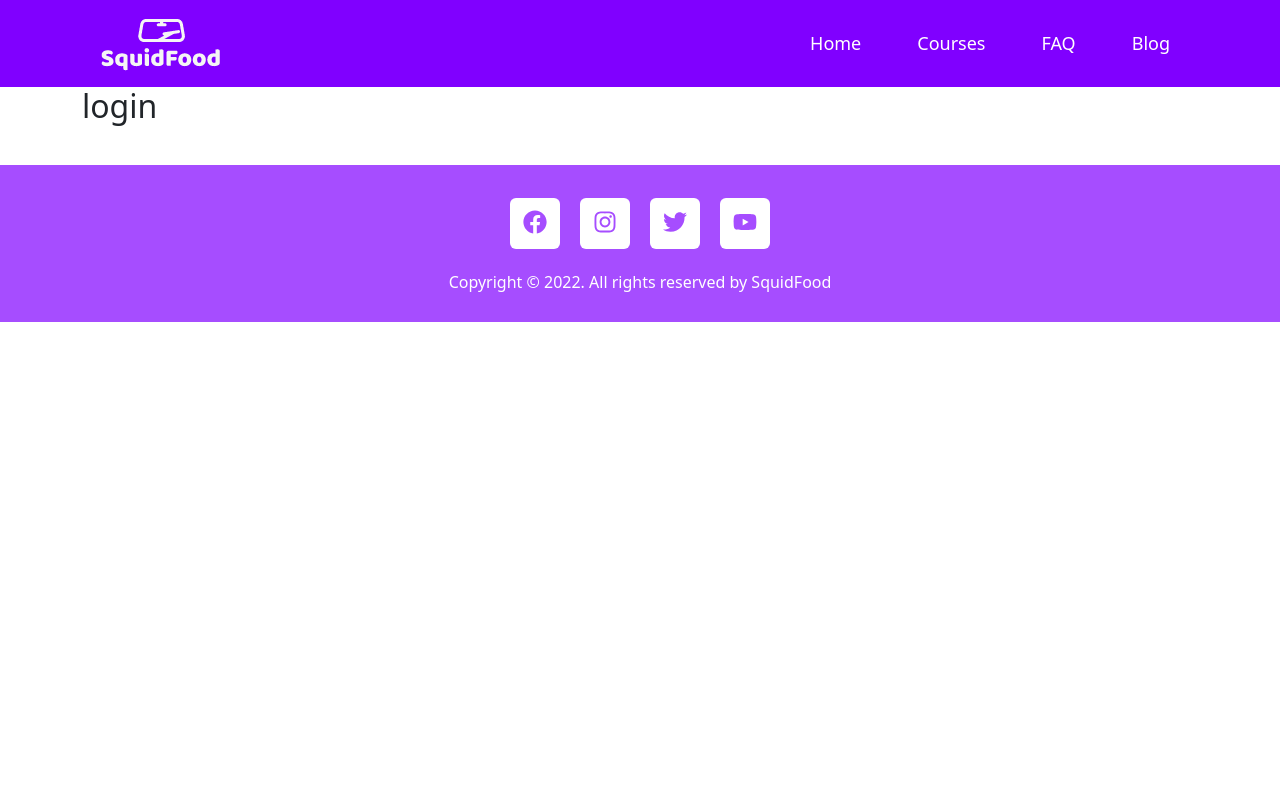
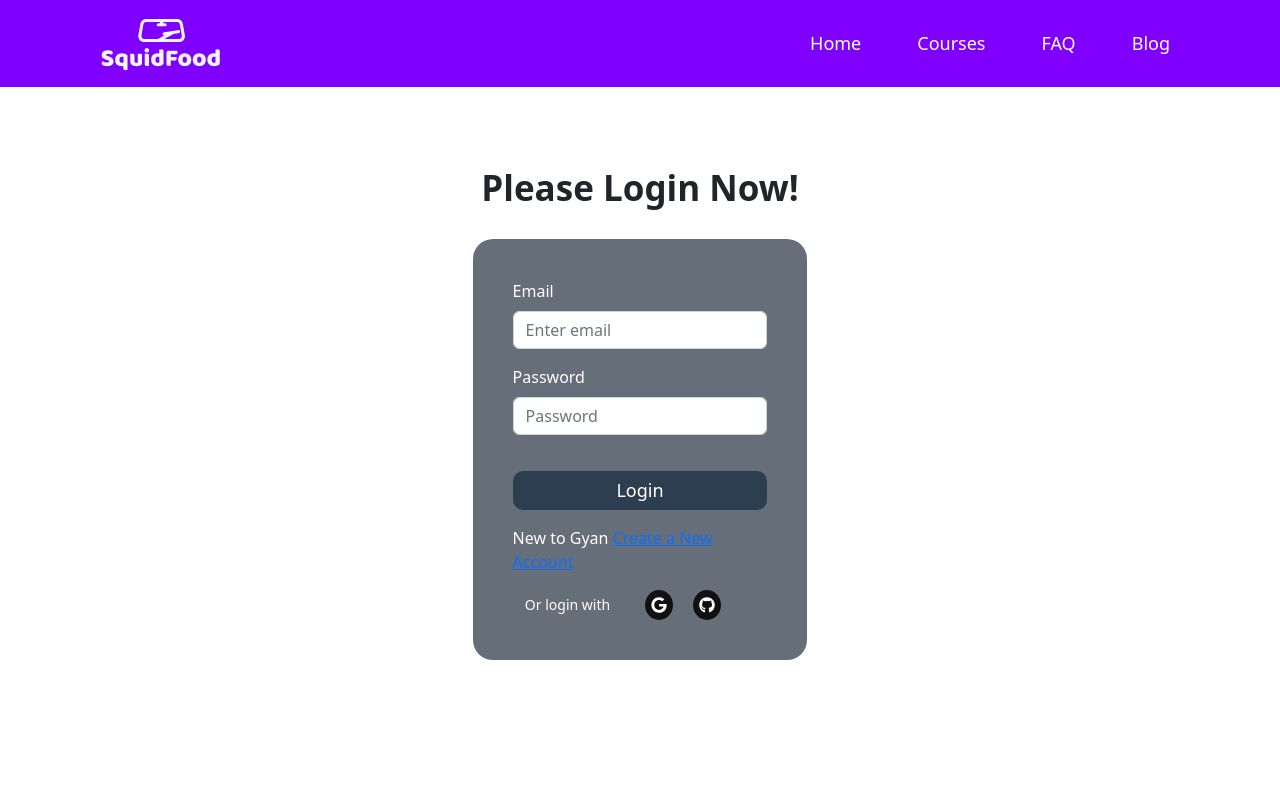
Before and after one commit to mushfik16381/review-client-side, a React (Create React App) app: page /login in a window 1280 px wide. Shown: the top 800 px of the page. Built offline with nearby package versions, Linux system fonts and the light colour scheme; no server answers.

Commit message:
authentication added

```diff
--- a/package.json
+++ b/package.json
@@ -7,6 +7,7 @@
     "@testing-library/react": "^13.4.0",
     "@testing-library/user-event": "^13.5.0",
     "bootstrap": "^5.2.2",
+    "firebase": "^9.13.0",
     "react": "^18.2.0",
     "react-bootstrap": "^2.6.0",
     "react-dom": "^18.2.0",
--- /dev/null
+++ b/src/Context/UserContext.js
@@ -0,0 +1,53 @@
+import React, { createContext } from 'react';
+import {createUserWithEmailAndPassword, getAuth, onAuthStateChanged, signInWithEmailAndPassword, signInWithPopup, signOut} from 'firebase/auth';
+import { useState } from 'react';
+import app from '../Firebase/Firebase.config';
+import { useEffect } from 'react';
+
+export const AuthContext = createContext();
+const auth = getAuth(app);
+
+const UserContext = ({children}) => {
+    const [user, setUser] = useState(null);
+    const [loading, setLoading] = useState(true);
+
+    const createUser = (email, password) => {
+        setLoading(true);
+        return createUserWithEmailAndPassword(auth, email, password);
+    }
+
+    const signIn = (email, password) => {
+        setLoading(true);
+        return signInWithEmailAndPassword(auth, email, password);
+    }
+
+    const logOut = () => {
+        setLoading(true);
+        return signOut(auth);
+    }
+
+    useEffect(() => {
+        const unSubscribe = onAuthStateChanged(auth, currentUser => {
+            console.log(currentUser);
+            setUser(currentUser);
+            setLoading(false)
+        })
+
+        return () => unSubscribe()
+
+    },[])
+
+    const providerLogin = (Provider) => {
+        return signInWithPopup(auth, Provider);
+    }
+
+
+    const authInfo = {user, loading, providerLogin, createUser, signIn, logOut}
+    return (
+        <AuthContext.Provider value={authInfo}>
+            {children}
+        </AuthContext.Provider>
+    );
+};
+
+export default UserContext;
--- /dev/null
+++ b/src/Firebase/Firebase.config.js
@@ -0,0 +1,18 @@
+// Import the functions you need from the SDKs you need
+import { initializeApp } from "firebase/app";
+// TODO: Add SDKs for Firebase products that you want to use
+// https://firebase.google.com/docs/web/setup#available-libraries
+
+// Your web app's Firebase configuration
+const firebaseConfig = {
+    apiKey: process.env.REACT_APP_apiKey,
+    authDomain: process.env.REACT_APP_authDomain,
+    projectId: process.env.REACT_APP_projectId,
+    storageBucket: process.env.REACT_APP_storageBucket,
+    messagingSenderId: process.env.REACT_APP_messagingSenderId,
+    appId: process.env.REACT_APP_appId,
+};
+
+// Initialize Firebase
+const app = initializeApp(firebaseConfig);
+export default app;
--- a/src/Pages/Login/Login.css
+++ b/src/Pages/Login/Login.css
@@ -0,0 +1,68 @@
+.login-container{
+    height: 100vh;
+    margin-top: 80px;
+    width: 30%;
+}
+.login-container .text{
+    text-align: center;
+    margin-bottom: 30px;
+    font-size: 35px;
+    font-weight: 600;
+}
+.login-container form{
+    background: #656e79;
+    padding: 40px;
+    border-radius: 20px;
+}
+.form-label{
+    color: #fff;
+}
+.login{
+    width: 100%;
+    padding: 6px 14px;
+    border: none;
+    border-radius: 10px;
+    font-size: 18px;
+    font-weight: 500;
+    background: #2d3e50;
+    color: #fff;
+    margin-top: 20px;
+}
+.text-error{
+    color: rgb(112, 9, 9);
+}
+.log-out{
+    border: none;
+    background: #2d3e50;
+    color: #fff;
+    border-radius: 10px;
+    padding: 6px 12px;
+    font-size: 16px;
+    margin-right: 15px;
+}
+.log-text{
+    font-size: 14px;
+    color: #fff;
+    margin: 0;
+}
+.icon{
+    border: none;
+    border-radius: 50%;
+    text-align: center;
+    background: #111;
+    color: white;
+    margin: 0 10px;
+    padding-bottom: 5px;
+    transition: .5s;
+}
+.icon:hover{
+    background: #fff;
+    color: #111;
+}
+@media only screen and (max-width: 600px){
+    .login-container{
+        width: 90%;
+        margin-top: 60px;
+        margin-bottom: 40px;
+    }
+}
--- a/src/Pages/Login/Login.js
+++ b/src/Pages/Login/Login.js
@@ -1,10 +1,77 @@
+import { GithubAuthProvider, GoogleAuthProvider } from 'firebase/auth';
 import React from 'react';
+import { useContext } from 'react';
+import { FaGithub, FaGoogle } from 'react-icons/fa';
+import { Link, useLocation, useNavigate } from 'react-router-dom';
+import Form from 'react-bootstrap/Form';
+import { AuthContext } from '../../Context/UserContext';
 import './Login.css'
 
 const Login = () => {
+    const {signIn, providerLogin} = useContext(AuthContext);
+    const navigate = useNavigate();
+    const location = useLocation();
+
+    const from = location.state?.from?.pathname || '/'
+
+    const handleSubmit = event =>{
+        event.preventDefault();
+        const form = event.target;
+        const email = form.email.value;
+        const password = form.password.value;
+
+        signIn(email, password)
+        .then(result => {
+            const user = result.user;
+            console.log(user);
+            form.reset();
+            navigate(from, {replace: true})
+        })
+        .catch(error => console.error(error));
+    }
+
+    const googleProvider = new GoogleAuthProvider();
+    const handleGoogleSignIn = () => {
+        providerLogin(googleProvider)
+        .then(result => {
+            const user = result.user
+            console.log(user)
+        })
+        .catch(error => console.error(error))
+    }
+    const githubProvider = new GithubAuthProvider();
+    const handleGithubSignIn = () => {
+        providerLogin(githubProvider)
+        .then(result => {
+            const user = result.user
+            console.log(user)
+        })
+        .catch(error => console.error(error))
+    }
+
     return (
-        <div>
-            <h2>login</h2>
+        <div className=' mx-auto login-container'>
+            <h3 className='text'>Please Login Now!</h3>
+            <Form onSubmit={handleSubmit}>
+                <Form.Group className="mb-3" controlId="formBasicEmail">
+                    <Form.Label>Email</Form.Label>
+                    <Form.Control type="email" name="email" placeholder="Enter email" required/>
+                </Form.Group>
+                <Form.Group className="mb-3" controlId="formBasicPassword">
+                    <Form.Label>Password</Form.Label>
+                    <Form.Control type="password" name="password" placeholder="Password" required/>
+                </Form.Group>
+                <button className='login'>Login</button>
+                <p className='text-white mt-3'>New to Gyan <Link to='/register'> Create a New Account</Link></p>
+                <div className='d-flex justify-content-around align-items-center'>
+                    <h4 className='log-text'>Or login with</h4>
+                    <span>
+                        <button onClick={handleGoogleSignIn} className='icon'><FaGoogle></FaGoogle></button>
+                        <button onClick={handleGithubSignIn} className='icon'><FaGithub></FaGithub></button>
+                    </span>
+                    <span></span>
+                </div>
+            </Form>
         </div>
     );
 };
--- a/src/index.js
+++ b/src/index.js
@@ -4,11 +4,14 @@ import './index.css';
 import App from './App';
 import reportWebVitals from './reportWebVitals';
 import 'bootstrap/dist/css/bootstrap.min.css';
+import UserContext from './Context/UserContext';
 
 const root = ReactDOM.createRoot(document.getElementById('root'));
 root.render(
   <React.StrictMode>
-    <App />
+    <UserContext>
+      <App />
+    </UserContext>
   </React.StrictMode>
 );
 
```
Also changed, not shown: 1 other file (tests, documents, lock files or other folders).
